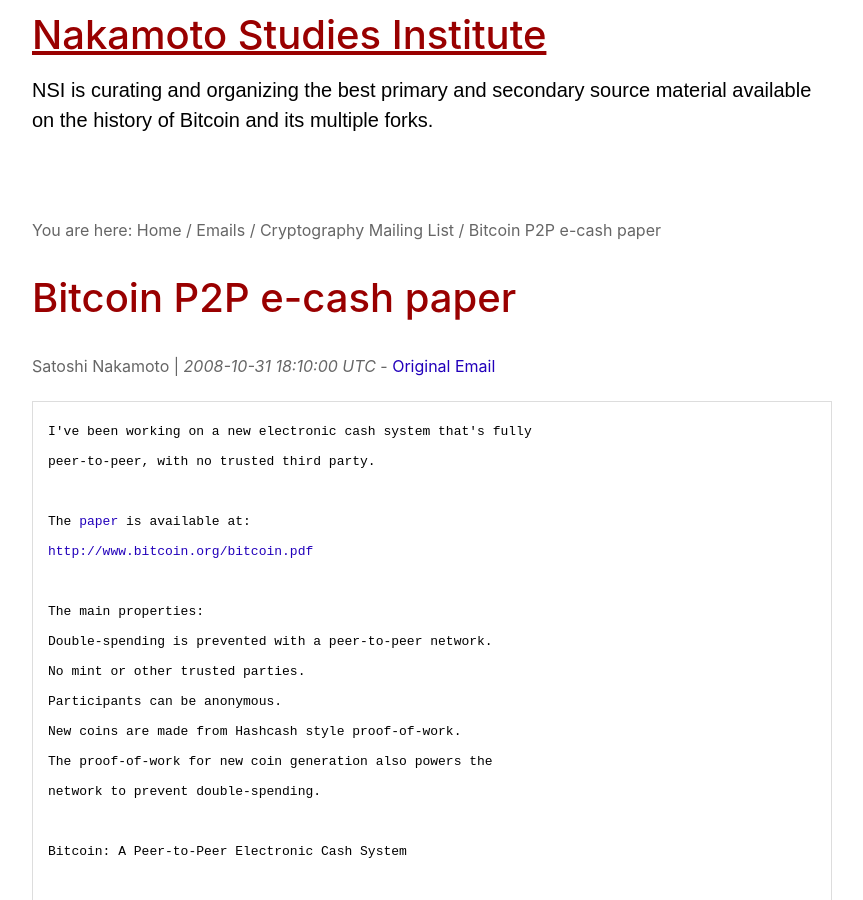
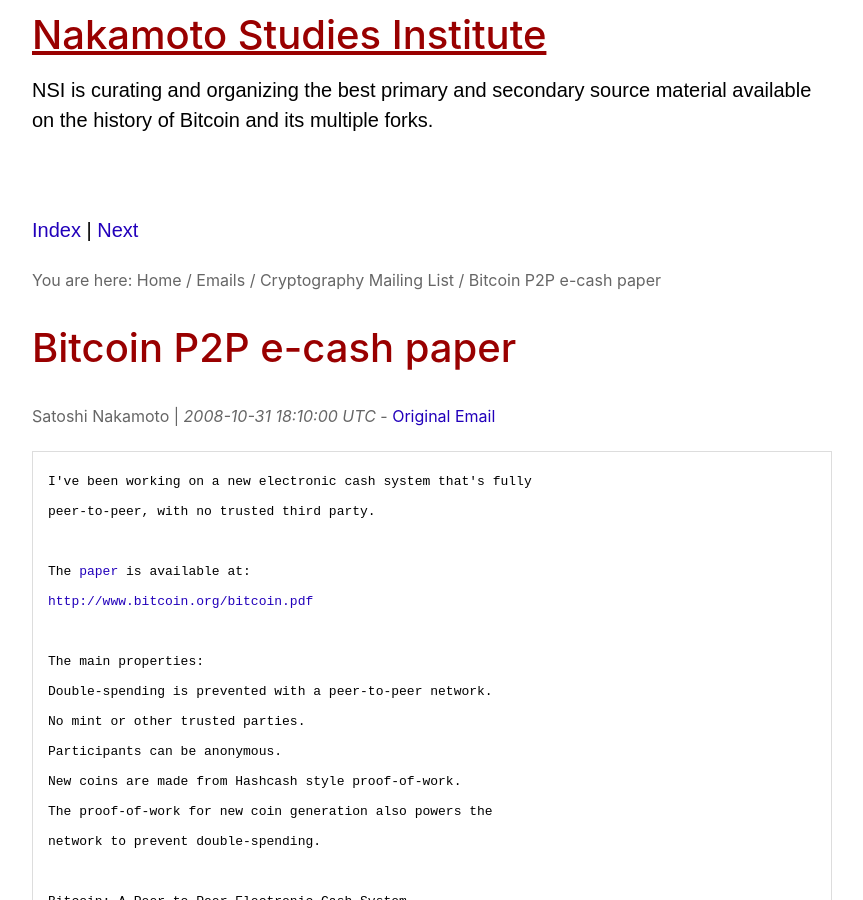
Before and after one commit to nakamotostudies/nakamotostudies.github.io, a Jekyll site: the page built from emails/cryptography/1.md, in a window 1280 px wide and 900 px high. Shown: the whole window, without its empty margins (58-921 px from the left). Built offline with Jekyll 4.4.1, drawn with Linux system fonts in a browser that asks for light colours.

Commit message:
Update 1.md

```diff
--- a/emails/cryptography/1.md
+++ b/emails/cryptography/1.md
@@ -1,6 +1,10 @@
 ---
 layout: default
 ---
+
+<p>
+        <a href="/">Index</a> | <a href="/emails/cryptography/2">Next</a>
+  </p>
 
 <small>You are here: Home / Emails / Cryptography Mailing List / Bitcoin P2P e-cash paper</small>
 
```
